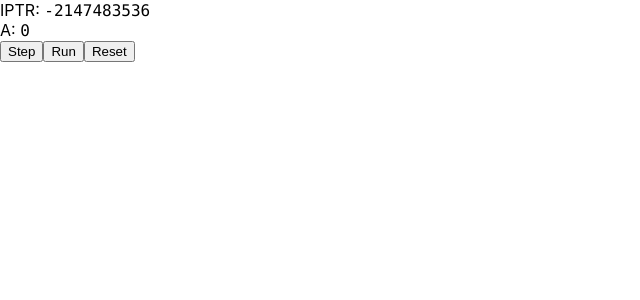
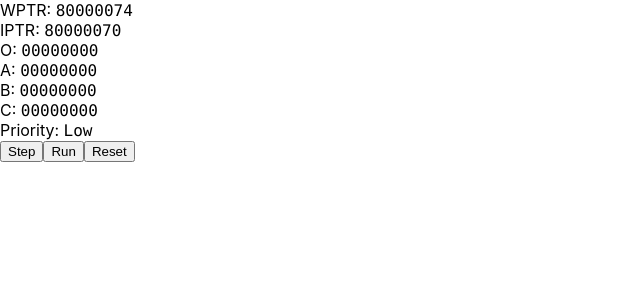
Before and after one commit to sreguera/tuntun, a React (Create React App) app: page / in a window 1280 px wide. Shown: the top 300 px of the page, without its empty margins (0-640 px from the left). Built offline with nearby package versions, Linux system fonts and the light colour scheme.

Commit message:
Show more registers in the app

```diff
--- a/public/index.html
+++ b/public/index.html
@@ -24,7 +24,7 @@
       work correctly both with client-side routing and a non-root public URL.
       Learn how to configure a non-root public URL by running `npm run build`.
     -->
-    <title>React App</title>
+    <title>TunTun - A Transputer Emulator</title>
   </head>
   <body>
     <noscript>You need to enable JavaScript to run this app.</noscript>
--- a/src/App.tsx
+++ b/src/App.tsx
@@ -27,10 +27,20 @@ function App() {
     forceUpdate();
   };
 
+  function wordToStr(value: number): string {
+    const s = (value >>> 0).toString(16);
+    return '00000000'.substr(0, 8 - s.length) + s;
+  }
+
   return (
     <div className="App">
-      <div>IPTR: <code>{tr.readIptr()}</code></div>
-      <div>A: <code>{tr.top()}</code></div>
+      <div>WPTR: <code>{wordToStr(tr.readWptr())}</code></div>
+      <div>IPTR: <code>{wordToStr(tr.readIptr())}</code></div>
+      <div>O: <code>{wordToStr(tr.readOreg())}</code></div>
+      <div>A: <code>{wordToStr(tr.readAreg())}</code></div>
+      <div>B: <code>{wordToStr(tr.readBreg())}</code></div>
+      <div>C: <code>{wordToStr(tr.readCreg())}</code></div>
+      <div>Priority: <code>{tr.readPri() === 0 ? "High" : "Low"}</code></div>
       <button onClick={() => step()}>Step</button>
       <button onClick={() => run()}>Run</button>
       <button onClick={() => reset()}>Reset</button>
--- a/src/emu/Transputer.ts
+++ b/src/emu/Transputer.ts
@@ -1181,6 +1181,30 @@ export class Transputer {
         this.registers[Regs.ClockReg1] = value;
     }
 
+    readAreg(): number {
+        return this.registers[Regs.Areg];
+    }
+
+    writeAreg(value: number) {
+        this.registers[Regs.Areg] = value;
+    }
+
+    readBreg(): number {
+        return this.registers[Regs.Breg];
+    }
+
+    writeBreg(value: number) {
+        this.registers[Regs.Breg] = value;
+    }
+
+    readCreg(): number {
+        return this.registers[Regs.Creg];
+    }
+
+    writeCreg(value: number) {
+        this.registers[Regs.Creg] = value;
+    }
+
     push(value: number) {
         this.registers[Regs.Creg] = this.registers[Regs.Breg];
         this.registers[Regs.Breg] = this.registers[Regs.Areg];
```
Also changed, not shown: public/manifest.json.
